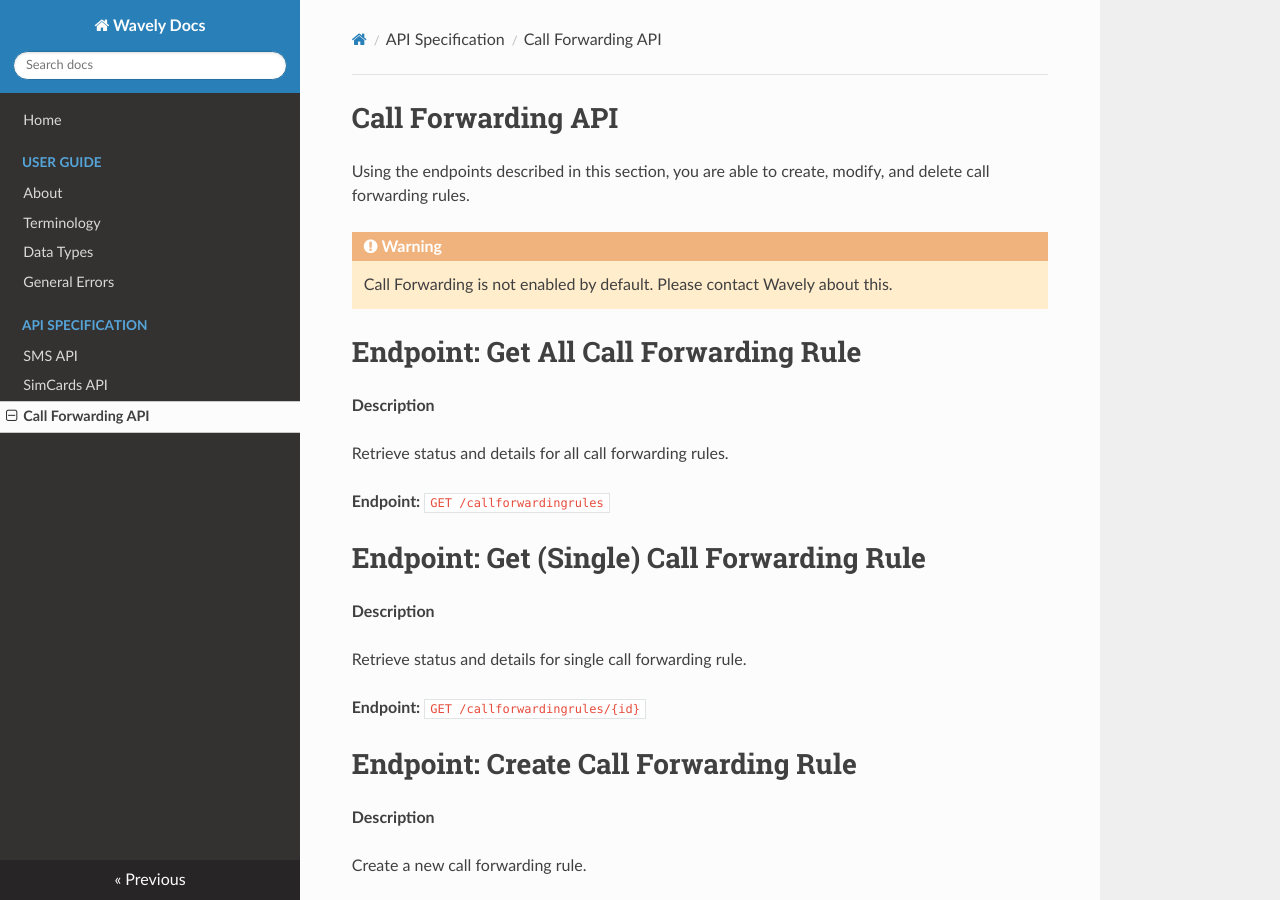
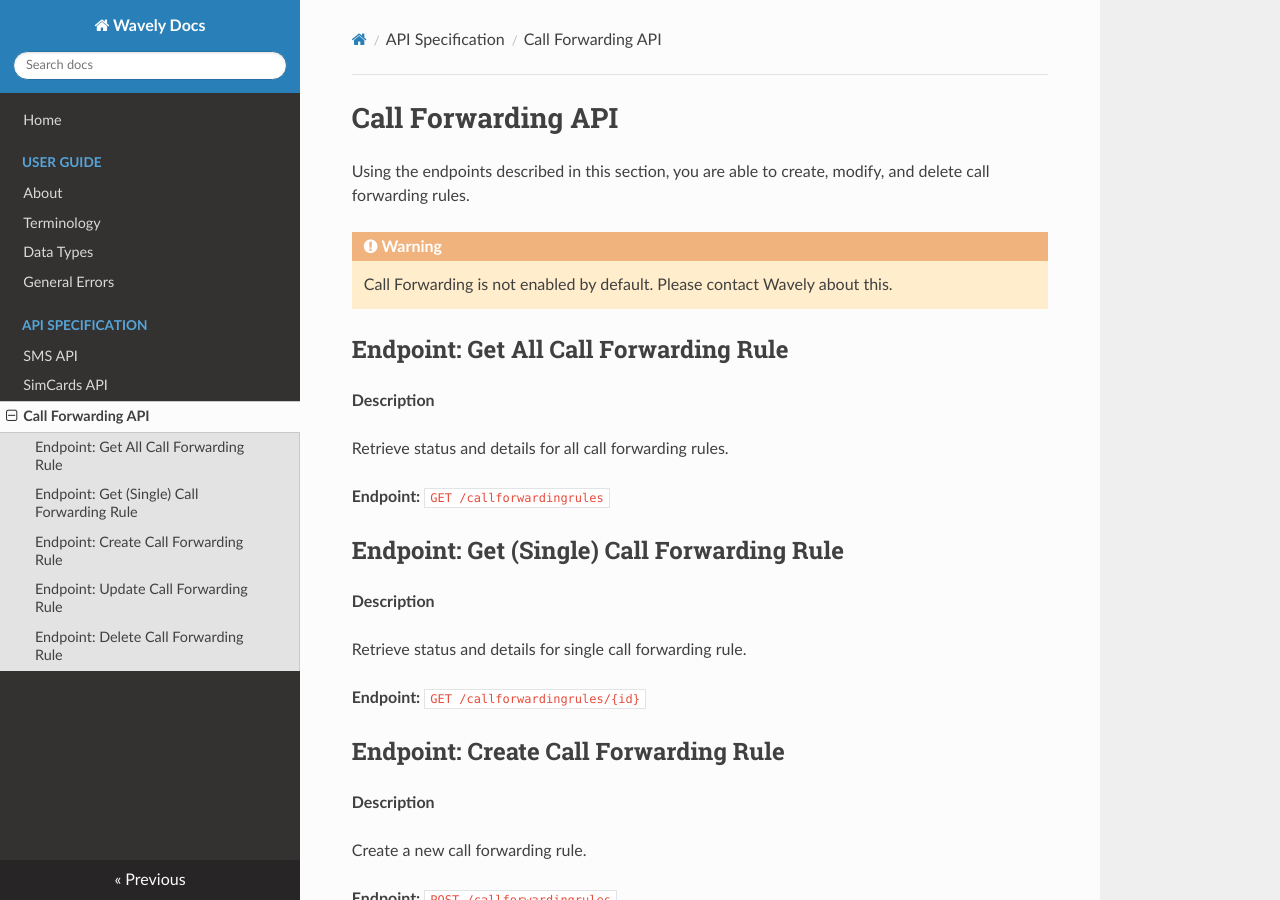
Before and after one commit to Wavelyio/wavely-docs, an MkDocs documentation site: the page built from docs/api/call-forwarding.md, in a window 1280 px wide and 900 px high. Built offline with MkDocs 1.6.1, drawn with Linux system fonts in a browser that asks for light colours; nearby versions of some CDN libraries.

Commit message:
Try to fix headings

````diff
--- a/docs/api/call-forwarding.md
+++ b/docs/api/call-forwarding.md
@@ -4,7 +4,7 @@ Using the endpoints described in this section, you are able to create, modify, a
 !!! warning
     Call Forwarding is not enabled by default. Please contact Wavely about this.
 
-# Endpoint: Get All Call Forwarding Rule
+## Endpoint: Get All Call Forwarding Rule
 
 **Description**
 
@@ -12,7 +12,7 @@ Retrieve status and details for all call forwarding rules.
 
 **Endpoint:** `GET /callforwardingrules`
 
-# Endpoint: Get (Single) Call Forwarding Rule
+## Endpoint: Get (Single) Call Forwarding Rule
 
 **Description**
 
@@ -20,7 +20,7 @@ Retrieve status and details for single call forwarding rule.
 
 **Endpoint:** `GET /callforwardingrules/{id}`
 
-# Endpoint: Create Call Forwarding Rule
+## Endpoint: Create Call Forwarding Rule
 
 **Description**
 
@@ -44,7 +44,7 @@ targetMsisdn | String | "To" telephone number
 }
 ```
 
-# Endpoint: Update Call Forwarding Rule
+## Endpoint: Update Call Forwarding Rule
 
 **Description**
 
@@ -66,7 +66,7 @@ targetMsisdn | String | The new "to" telephone number
 }
 ```
 
-# Endpoint: Delete Call Forwarding Rule
+## Endpoint: Delete Call Forwarding Rule
 
 **Description**
 
````
Also changed, not shown: docs/api/simcards-api.md (+4 -4 lines), docs/api/sms-api.md (+1 -1 lines).
